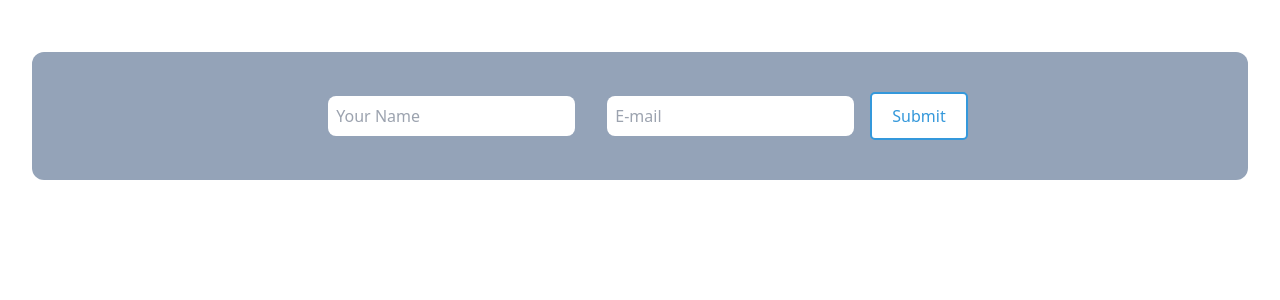
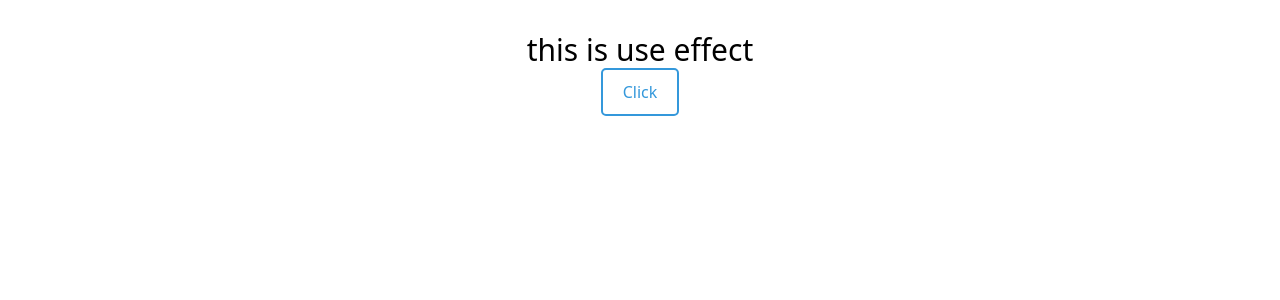
Before and after one commit to tirahman105/react-hooks-optimization-tips-and-trics, a React (Vite) app: page / in a window 1280 px wide. Shown: the top 300 px of the page. Built offline with nearby package versions, Linux system fonts and the light colour scheme.

Commit message:
What Is Effect And Why We Use UseEffect

```diff
--- a/src/App.tsx
+++ b/src/App.tsx
@@ -4,6 +4,7 @@ import UseStateExample from "./pages/UseStateExample";
 import UseStateExample2 from "./pages/UseStateExample2";
 import UseReducerExample from "./pages/UseReducerExample";
 import UseReducerExample2 from "./pages/UseReducerTypescript";
+import UseEffectExample from "./pages/useEffectExample";
 
 function App() {
   const [counter, setCounter] = useState(0);
@@ -17,7 +18,9 @@ function App() {
 
       <UseStateExample2></UseStateExample2> */}
       {/* <UseReducerExample></UseReducerExample> */}
-      <UseReducerExample2></UseReducerExample2>
+
+      {/* <UseReducerExample2></UseReducerExample2> */}
+      <UseEffectExample></UseEffectExample>
     </div>
   );
 }
--- /dev/null
+++ b/src/pages/UseEffectExample.tsx
@@ -0,0 +1,25 @@
+import React, { useEffect, useState } from "react";
+
+const UseEffectExample = () => {
+  const [hidden, setHidden] = useState(false);
+  useEffect(() => {
+    console.log("Render");
+
+    return () => {
+      console.log("Inside clean up ");
+    };
+  }, [hidden]);
+  return (
+    <div>
+      <h1 className="text-3xl">this is use effect</h1>
+      <button
+        onClick={() => setHidden((prev) => !prev)}
+        className="btn-primary"
+      >
+        Click
+      </button>
+    </div>
+  );
+};
+
+export default UseEffectExample;
```
